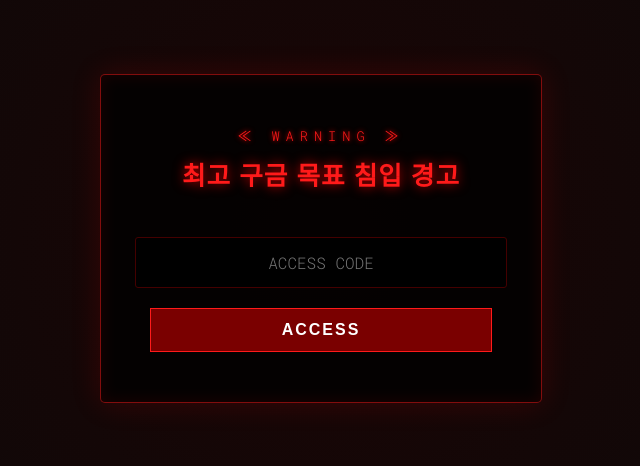
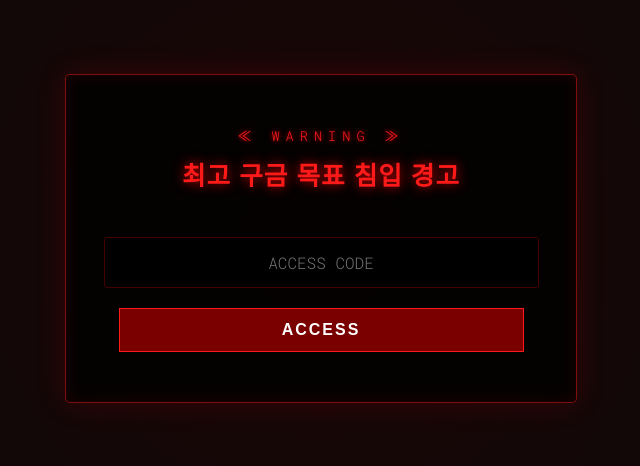
Before and after one commit to imcheon-citizen/imcheon-citizen.github.io, a plain HTML site: page index.html in a window 1280 px wide. Shown: the part 162-628 px from the top of the page, without its empty margins (319-959 px from the left). Drawn offline with Linux system fonts and the light colour scheme; a web font is replaced by a local one.

Commit message:
Update index.html

```diff
--- a/index.html
+++ b/index.html
@@ -28,7 +28,8 @@
     padding: 50px 30px;
     border-radius: 5px;
     box-shadow: 0 0 30px rgba(255, 0, 0, 0.15), inset 0 0 15px rgba(255, 0, 0, 0.1);
-            width: 380px;
+    width: 90%;          /* 모바일 너비 최적화 */
+    max-width: 450px;    /* PC 최대 너비 제한 */
     background: rgba(0, 0, 0, 0.8);
     position: relative;
 }
```
Lines whose indentation alone changed are shown as unchanged.
